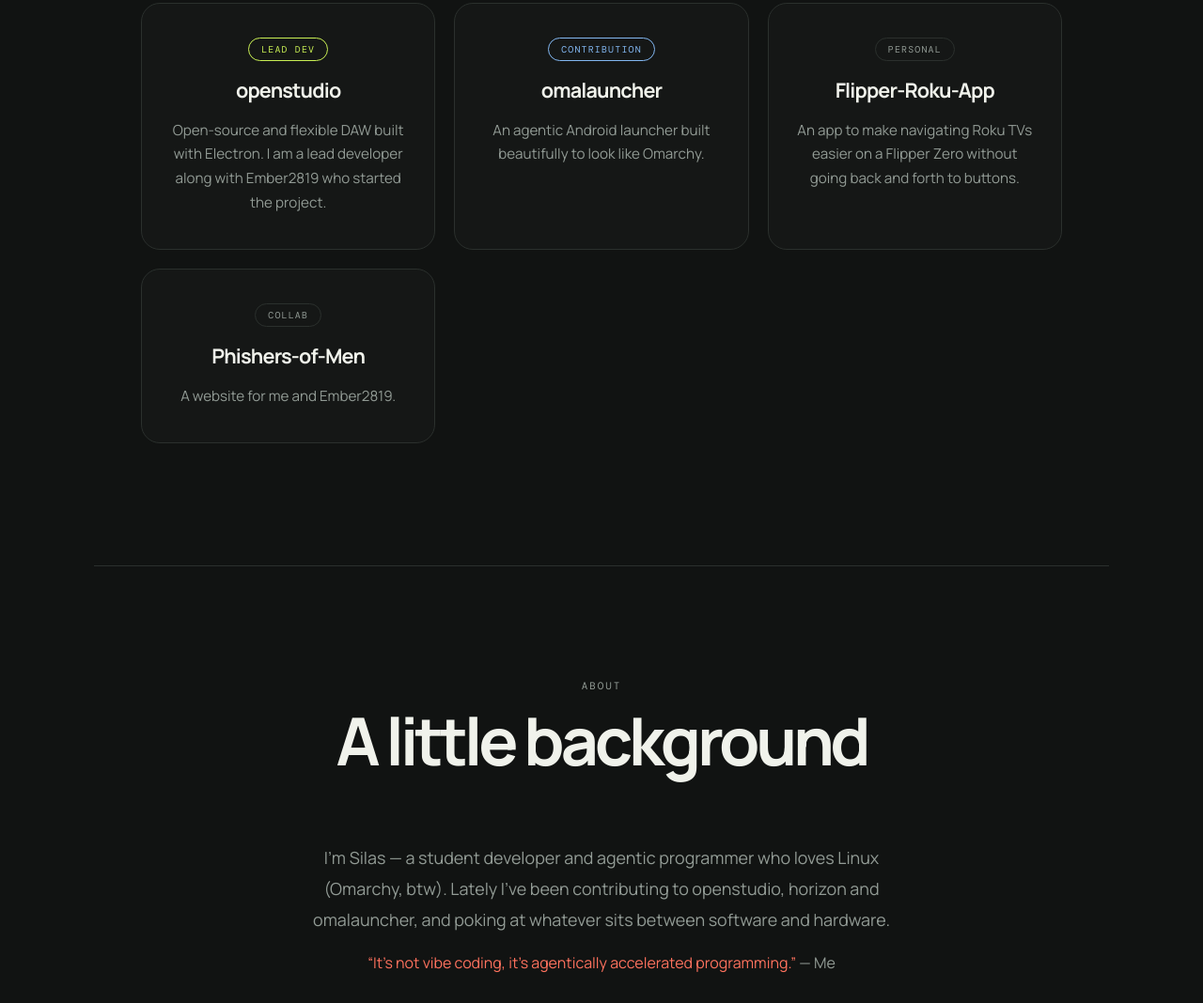
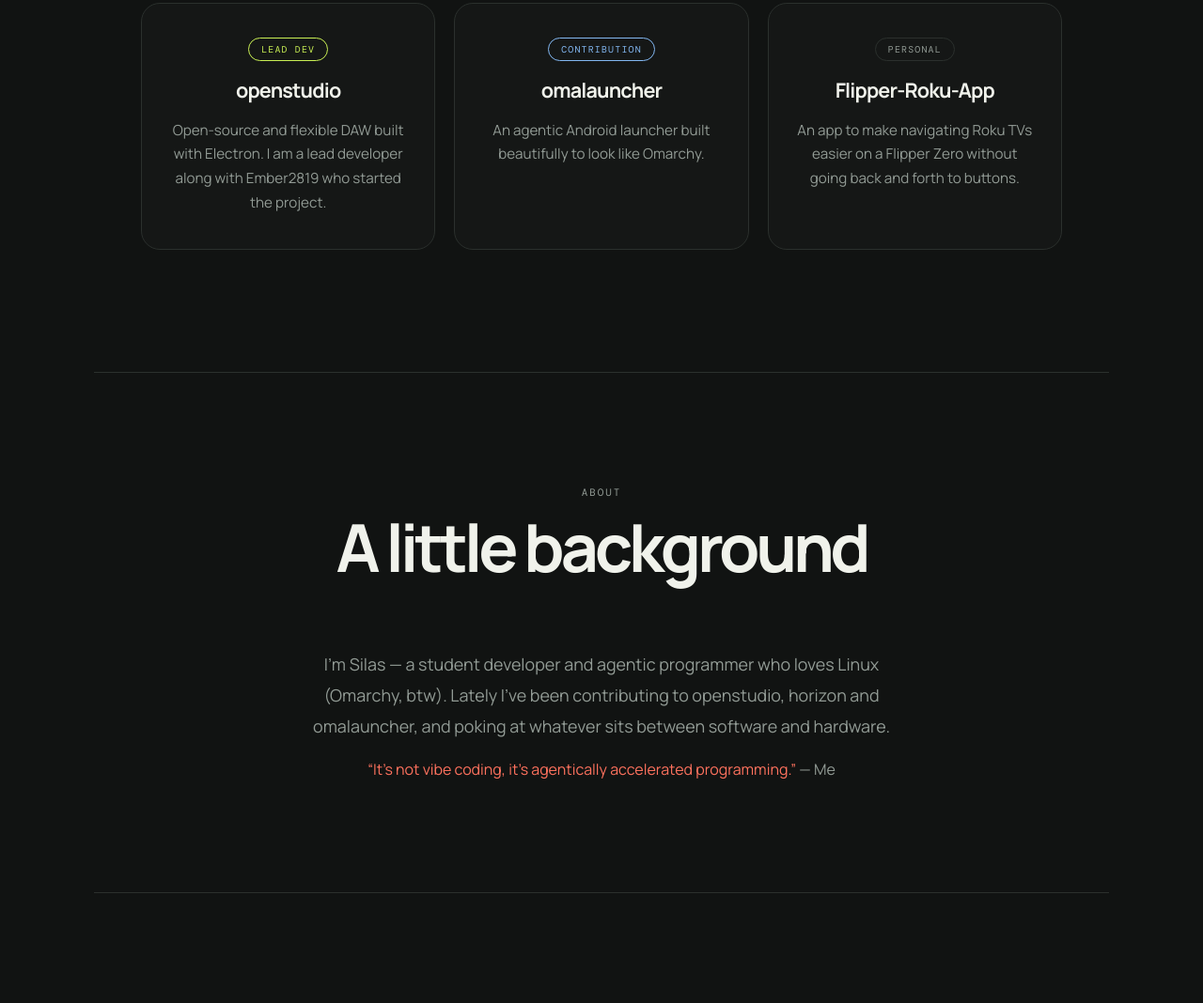
Before and after one commit to sifi11/sifi11.github.io, a plain HTML site: page index.html in a window 1280 px wide. Shown: the part 1175-2243 px from the top of the page at 94% size. Drawn offline with nearby package versions, Linux system fonts and the light colour scheme.

Commit message:
Remove 'Phishers-of-Men' project item from index.html
Removed project item for 'Phishers-of-Men' from the list.

```diff
--- a/index.html
+++ b/index.html
@@ -54,12 +54,6 @@
 						<h3>Flipper-Roku-App</h3>
 						<p>An app to make navigating Roku TVs easier on a Flipper Zero without going back and forth to buttons.</p>
 					</li>
-					<li class="project-item">
-						<a class="card-link" href="https://github.com/sifi11/Phishers-of-Men" target="_blank" rel="noopener noreferrer" aria-label="Phishers-of-Men — view on GitHub"></a>
-						<span class="tag">Collab</span>
-						<h3>Phishers-of-Men</h3>
-						<p>A website for me and <a href="https://github.com/Ember2819">Ember2819</a>.</p>
-					</li>
 				</ul>
 			</section>
 
```
